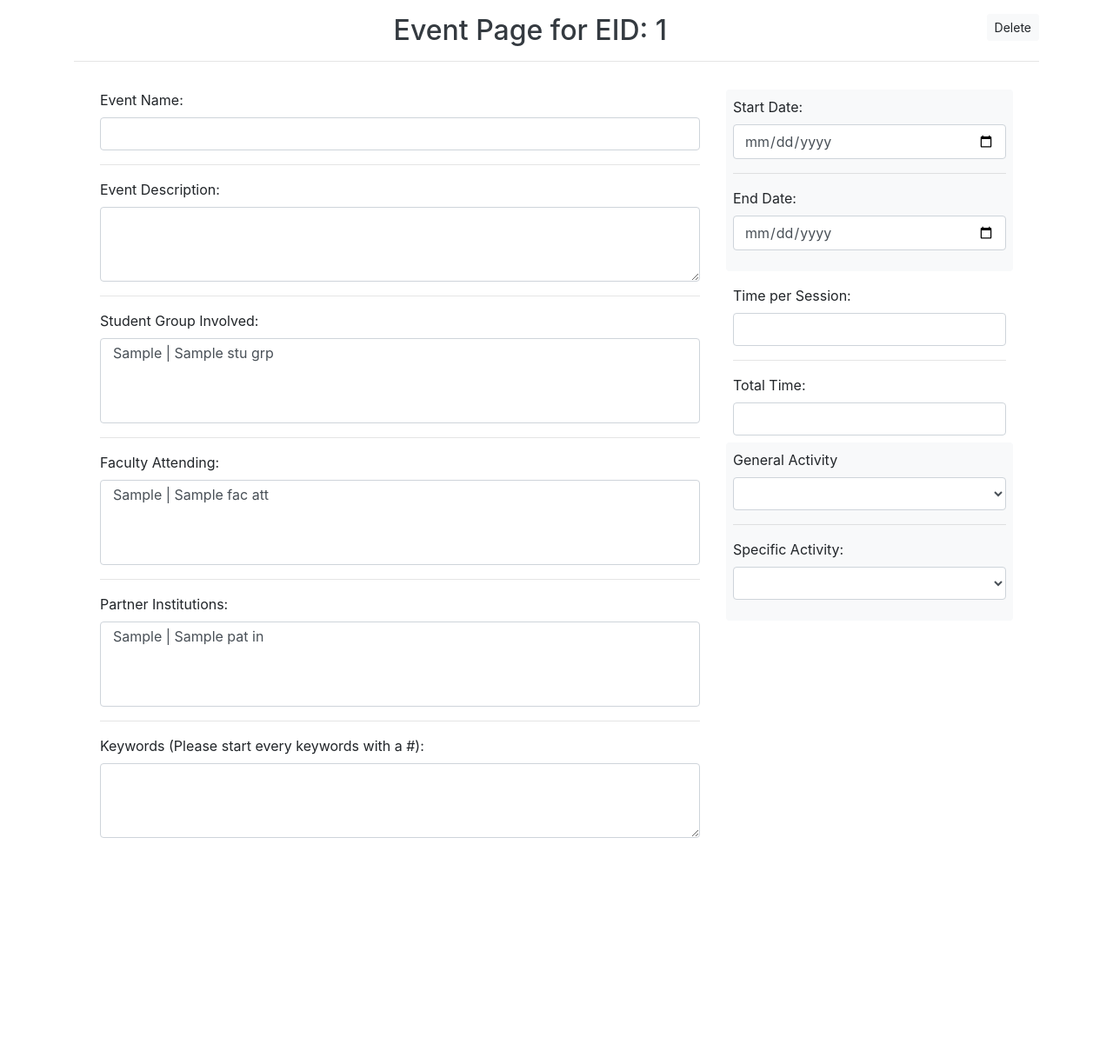
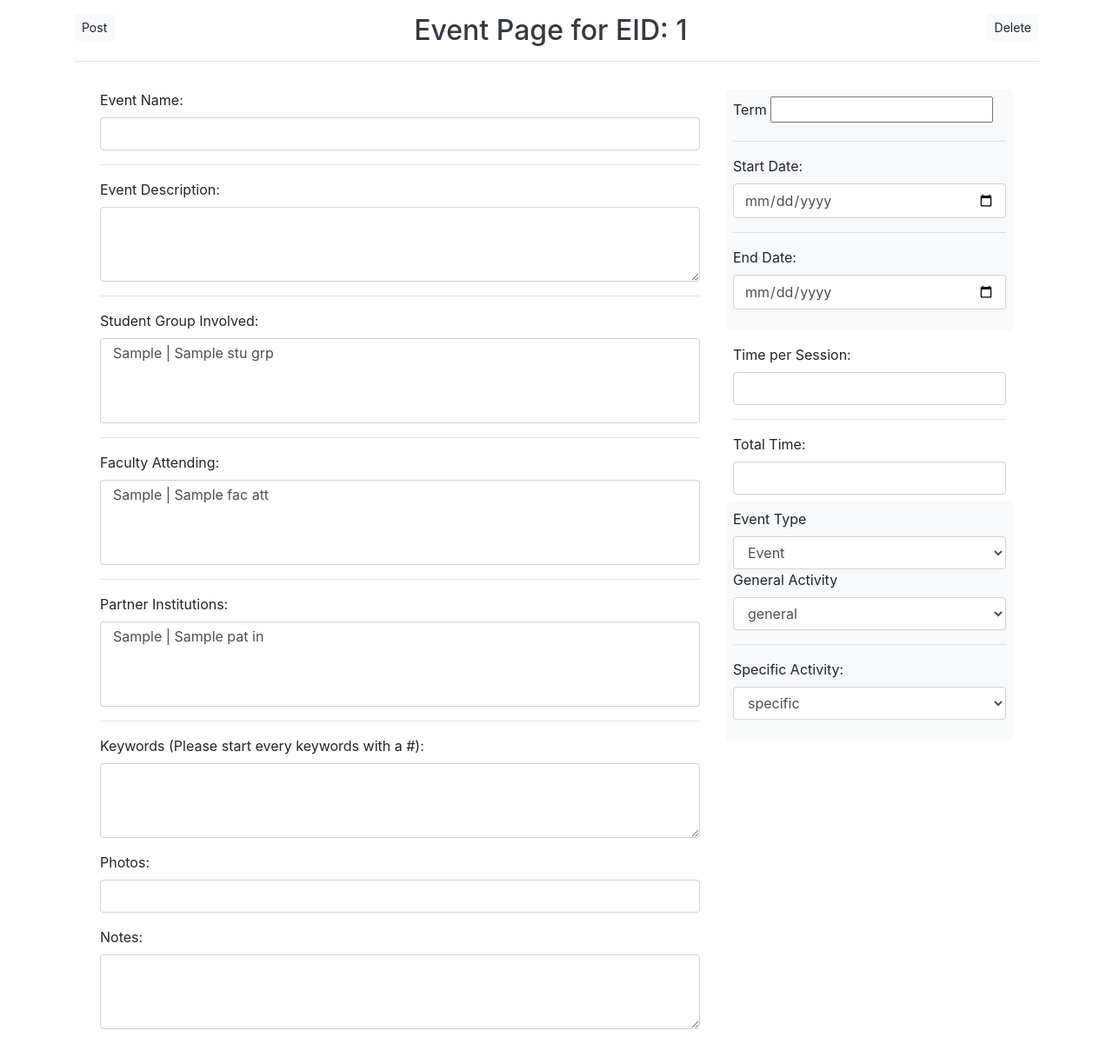
Before and after one commit to jcoeus/xenia, a Flask app: template templates/event_form.html in a window 1280 px wide. Shown: the whole page at 87% size. Before the commit the page ends 964 px from the top, so only its background shows below. Run offline with Flask 2, Linux system fonts and the light colour scheme; the template is opened without the code that fills it: most values are stand-ins (such as "Sample title", 1, 10 or a date in 2020); lists and menus that the app fills with data are empty; parts of the project's set-up code (start-up, migrations or seed data) failed here and were passed over; some libraries are stand-ins or nearby versions.

Commit message:
event add pages works, delete pages works

```diff
--- a/server.py
+++ b/server.py
@@ -140,6 +140,7 @@ def event_page(ev_id):
 
 @app.route('/events/~<ev_id>/add', methods=['POST'])
 def add_event(ev_id):
+  print 'Im warking hereee'
 
   day_start = request.form['day_start']
   day_end = request.form['day_end']
@@ -147,32 +148,48 @@ def add_event(ev_id):
   specific_act = request.form['specific_act']
   photo = request.form['photo']
   total_time = request.form['total_time']
+  print total_time
   time_per_session = request.form['time_per_session']
+  print time_per_session
   notes = request.form['notes']
+  print notes
   term = request.form['term']
+  print term
   ev_name = request.form['ev_name']
+  print ev_name
   ev_type = request.form['ev_type']
+  print ev_type
   ev_des = request.form['ev_des']
+  print ev_des
 
-  grp_id = request.form['grp_id']
-  top_id = request.form['top_id']
-  fac_id = request.form['fac_id']
-  sch_id = request.form['sch_id']
+  grp_id = request.form.getlist('grp_id')
+  print grp_id
+  top_id = request.form.getlist('top_id')
+  print top_id
+  fac_id = request.form.getlist('fac_id')
+  print fac_id
+  sch_id = request.form.getlist('sch_id')
+  print sch_id
 
+  print 'you made it pass the get form value requests'
 
   insert_event = 'INSERT INTO event VALUES (:ev_id1, :day_start1, :day_end1, :general_act1, :specific_act1, :photo1, :total_time1, :time_per_session1, :notes1, :term1, :ev_name1, :ev_type1, :ev_des1)'
   insert_cover = 'INSERT INTO cover VALUES (:ev_id1,:top_id1)'
   insert_attend = 'INSERT INTO attend VALUES (:ev_id1,:fac_id1)'
-  insert_partner = 'INSERT INTO partner VALUES (:ev_id1,;sch_id1)'
-  insert_hold = 'INSERT INTO hold VALUES (:ev_id1, :grp_id1)'
+  insert_partner = 'INSERT INTO partner VALUES (:ev_id1,:sch_id1)'
+  insert_hold = 'INSERT INTO hold VALUES (:grp_id1, :ev_id1)'
 
   g.conn.execute(text(insert_event),ev_id1 = ev_id, day_start1 = day_start, day_end1 = day_end, general_act1 = general_act, specific_act1 = specific_act, photo1 = photo, total_time1 = total_time, time_per_session1 = time_per_session, notes1 = notes, term1 = term, ev_name1 =ev_name, ev_type1 = ev_type, ev_des1 = ev_des)
-  g.conn.execute(text(insert_cover),ev_id1 = ev_id, top_id1 = top_id)
-  g.conn.execute(text(insert_attend),ev_id1 = ev_id, fac_id1 = fac_id)
-  g.conn.execute(text(insert_partner),ev_id1 = ev_id, sch_id1 = sch_id)
-  g.conn.execute(text(insert_hold),ev_id1 = ev_id, grp_id1 = grp_id)
+  for n in grp_id:
+    g.conn.execute(text(insert_hold),ev_id1 = ev_id, grp_id1 = n)
+  for n in top_id:
+    g.conn.execute(text(insert_cover),ev_id1 = ev_id, top_id1 = n)
+  for n in fac_id:
+    g.conn.execute(text(insert_attend),ev_id1 = ev_id, fac_id1 = n)
+  for n in sch_id:
+    g.conn.execute(text(insert_partner),ev_id1 = ev_id, sch_id1 = n)
 
-  return redirect('/events/~<ev_id>')
+  return redirect('/events/~'+ev_id)
 
 @app.route('/events/~<ev_id>/edit')
 def edit(ev_id):
@@ -181,8 +198,12 @@ def edit(ev_id):
 
 @app.route('/events/~<ev_id>/delete_ev')
 def delete_ev(ev_id):
-  g.conn.execute("DELETE FROM event WHERE ev_id = '"+ev_id+"'")
-  return redirect('/events/')
+  g.conn.execute("DELETE FROM hold WHERE ev_id = '"+ev_id+"'")
+  g.conn.execute("DELETE FROM cover WHERE ev_id ='"+ev_id+"'")
+  g.conn.execute("DELETE FROM partner WHERE ev_id ='"+ev_id+"'")
+  g.conn.execute("DELETE FROM attend WHERE ev_id ='"+ev_id+"'")
+  g.conn.execute("DELETE FROM event WHERE ev_id ='"+ev_id+"'")
+  return redirect('/events')
 
 @app.route('/add', methods=['POST'])
 def add():
--- a/templates/event_form.html
+++ b/templates/event_form.html
@@ -4,14 +4,16 @@
                 <link rel="stylesheet" href="https://cdnjs.cloudflare.com/ajax/libs/bootstrap-select/1.13.2/css/bootstrap-select.min.css">
             </head>
             <body>
+                <form method="POST" action="/events/~{{ev_id}}/add">
                 <div class="container">
                     <header class="blog-header py-3">
                         <div class="row flex-nowrap justify-content-between align-items-center">
                                 <div class="col-12 text-center">
                                     <h2 class="blog-header-logo text-dark">
 
+                                        <button type="submit" class="btn btn-light btn-sm float-left">Post</button>
                                         Event Page for EID: {{ev_id}}
-                                        <button type="button" class="btn btn-light btn-sm float-right">Delete</button>
+                                        <button type="button" class="btn btn-light btn-sm float-right click-del-new" data-href="/events">Delete</button>
                                         <hr>
                                     </h2>
 
@@ -23,7 +25,7 @@
                         <div class="container">
                         <div class="row">
                             <div class="col-md-8">
-                        <form method="POST" action="/events/~{{ev_id}}/add">
+
                             <div class="form-group">
                                 <label for="ev_name">Event Name:</label>
                                 <input class="form-control" name="ev_name">
@@ -35,11 +37,11 @@
                             </div>
                             <hr>
                             <div class="form-group">
-                                <label for="stu_grp">Student Group Involved:</label>
+                                <label for="grp_id">Student Group Involved:</label>
                                 <select multiple class="form-control" name="grp_id">
                                     {% if stu_grp %}
                                     {% for n in stu_grp %}
-                                    <option>{{n}} | {{stu_grp[n]['grp_name']}}</option>
+                                    <option value = "{{n}}">{{n}} | {{stu_grp[n]['grp_name']}}</option>
                                     {% endfor %}
                                     {% endif %}
 
@@ -47,37 +49,48 @@
                             </div>
                             <hr>
                             <div class="form-group">
-                                <label for ="fac_name">Faculty Attending:</label>
+                                <label for ="fac_id">Faculty Attending:</label>
                                 <select multiple class="form-control" name="fac_id">
                                     {% if fac_att %}
                                     {% for n in fac_att %}
-                                    <option>{{n}} | {{fac_att[n]['fac_name']}}</option>
+                                    <option value = "{{n}}">{{n}} | {{fac_att[n]['fac_name']}}</option>
                                     {% endfor %}
                                     {% endif %}
                                 </select>
                             </div>
                             <hr>
                             <div class="form-group">
-                                <label for ="fac_name">Partner Institutions:</label>
+                                <label for ="sch_id">Partner Institutions:</label>
                                 <select multiple class="form-control" name="sch_id">
                                     {% if pat_ins %}
                                     {% for n in pat_ins %}
-                                    <option>{{n}} | {{pat_ins[n]['sch_name']}}</option>
+                                    <option value = "{{n}}">{{n}} | {{pat_ins[n]['sch_name']}}</option>
                                     {% endfor %}
                                     {% endif %}
                                 </select>
                             </div>
                             <hr>
                             <div class="form-group">
-                                <label for ="top_key">Keywords (Please start every keywords with a #):</label>
-                                <textarea class="form-control" rows="3" name="keywords">
+                                <label for ="top_id">Keywords (Please start every keywords with a #):</label>
+                                <textarea class="form-control" rows="3" name="top_id"></textarea>
+                            </div>
+                            <div class="form-group">
+                                <label for ="photo"> Photos: </label>
+                                <input class="form-control" name="photo">
+                            </div>
+                            <div class="form-group">
+                                <label for="notes"> Notes:</label>
+                                <textarea class="form-control" rows="3" name="notes"></textarea>
+                            </div>
 
-                                </textarea>
-                            </div>
-                        </form>
                     </div>
                     <aside class="col-md-4 blog-sidebar">
                             <div class="p-2 mb-2 bg-light rounded">
+                                <div class="form-group">
+                                    <label for="term">Term</label>
+                                    <input type="form-control" name="term">
+                                </div>
+                                <hr>
                                     <div class="form-group">
                                             <label for="day_start">Start Date:</label>
                                             <input type="date" class="form-control" name="day_start">
@@ -89,27 +102,35 @@
                             </div>
                             <div class="p-2">
                                 <div class="form-group">
-                                    <label for="tim_ses">Time per Session:</label>
+                                    <label for="time_per_session">Time per Session:</label>
                                     <input class="form-control" name="time_per_session">
                                 </div>
                                 <hr>
                                 <div>
-                                        <label for="tot_tim">Total Time:</label>
+                                        <label for="total_time">Total Time:</label>
                                         <input class="form-control" name="total_time">
                                 </div>
 
                             </div>
                             <div class="p-2 mb-2 bg-light rounded">
+                                <div>
+                                    <label for="ev_type">Event Type</label>
+                                    <select class="form-control" name="ev_type">
+                                        <option value="event">Event</option>
+                                        <option value="program">Program</option>
+                                    </select>
+
+                                </div>
                                     <div class="form-group">
                                             <label for="general_act">General Activity</label>
                                             <select class="form-control" name="general_act">
-                                                <option></option>
+                                                <option value = "general">general</option>
                                             </select>
                                         </div><hr>
                                         <div class="form-group">
                                             <label for="specific_act">Specific Activity:</label>
                                             <select class="form-control" name="specific_act">
-                                                <option></option>
+                                                <option value ="specific">specific</option>
                                             </select>
                                         </div>
                             </div>
@@ -127,12 +148,13 @@
                 <script src="https://cdnjs.cloudflare.com/ajax/libs/bootstrap-select/1.13.2/js/bootstrap-select.min.js"></script>
                 <script>
                     jQuery(document).ready(function($) {
-                        $(".click-row").click(function() {
+                        $(".click-del-new").click(function() {
                             window.location = $(this).data("href");
                         });
                     });
 
                 </script>
+                </form>
             </body>
 
 </html>
--- a/templates/event_page.html
+++ b/templates/event_page.html
@@ -10,7 +10,7 @@
                             <h2 class="blog-header-logo text-dark">
                                 <button type="button" class="btn btn-light btn-sm float-left">Edit</button>
                                 {{ev_id}} : {{ev_name}}
-                                <button type="button" class="btn btn-light btn-sm float-right">Delete</button>
+                                <button type="button" class="btn btn-light btn-sm float-right click-del" data-href="/events/~{{ev_id}}/delete_ev">Delete</button>
                                 <hr>
                             </h2>
 
@@ -137,7 +137,7 @@
         <script src="https://maxcdn.bootstrapcdn.com/bootstrap/4.0.0/js/bootstrap.min.js" integrity="sha384-JZR6Spejh4U02d8jOt6vLEHfe/JQGiRRSQQxSfFWpi1MquVdAyjUar5+76PVCmYl" crossorigin="anonymous"></script>
         <script>
             jQuery(document).ready(function($) {
-                $(".click-row").click(function() {
+                $(".click-del").click(function() {
                     window.location = $(this).data("href");
                 });
             });
```
